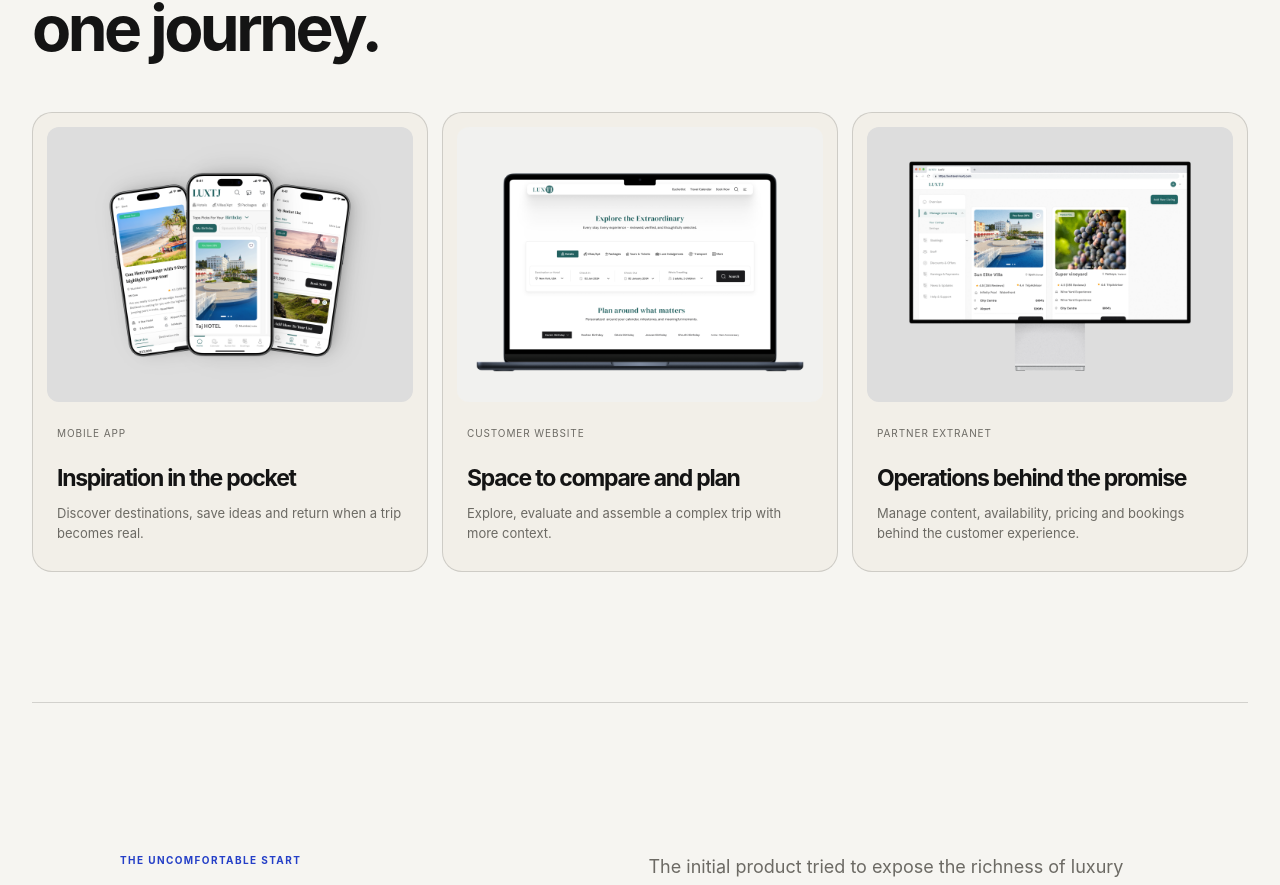
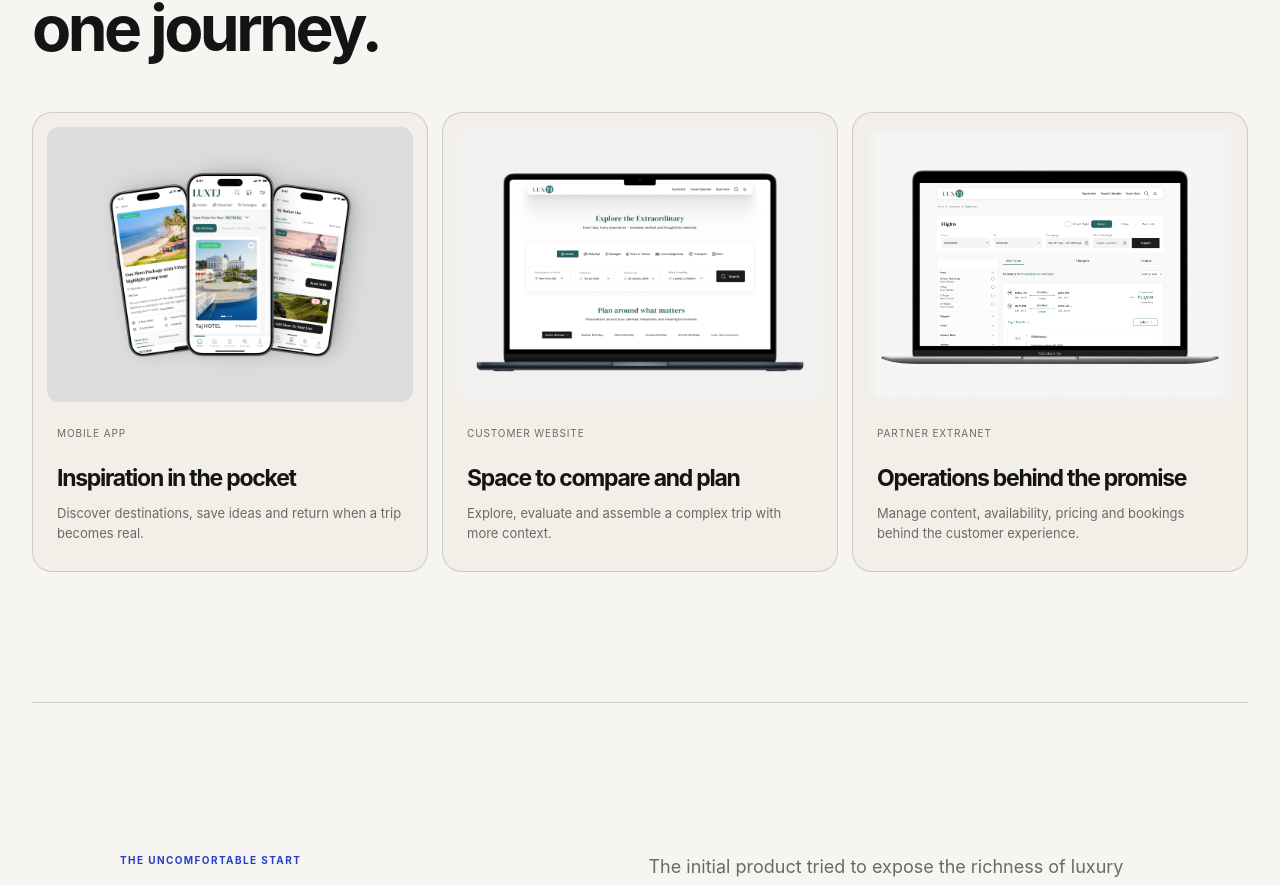
Before and after one commit to Akshayux/akshay-portfolio, a Next.js app: page /work/luxtj in a window 1280 px wide. Shown: the part 2393-3278 px from the top of the page. Built offline with nearby package versions, Linux system fonts and the light colour scheme.

Commit message:
Update LUXTJ partner extranet mockup

```diff
--- a/app/work/luxtj/page.tsx
+++ b/app/work/luxtj/page.tsx
@@ -117,7 +117,7 @@ export default function LuxtjPage(){return <main id="top" className="case-page l
     <ul><li><b>The problem</b><p>The first version asked people to interpret forms, dense checkout and an unstructured profile before showing value.</p></li><li><b>What I changed</b><p>I rebuilt four journeys around one clear starting point, progressive disclosure and the next decision.</p></li><li><b>What resulted</b><p>People understood Bucket List in 30–50 sec, checkout completed 22% faster and profile engagement rose 70%.</p></li></ul>
   </section>
 
-  <section className="case-section case-wide ecosystem-section reveal" id="ecosystem"><CaseKicker>The product I was shaping</CaseKicker><h2>One travel idea. Several moments that had to feel like one journey.</h2><div className="ecosystem-cards"><article><img src="/figma/case-11.png" alt="LUXTJ mobile application"/><span>Mobile app</span><h3>Inspiration in the pocket</h3><p>Discover destinations, save ideas and return when a trip becomes real.</p></article><article><img className="ecosystem-device-image" src="/figma/luxtj-customer-website-laptop.png" alt="LUXTJ customer website displayed on a laptop"/><span>Customer website</span><h3>Space to compare and plan</h3><p>Explore, evaluate and assemble a complex trip with more context.</p></article><article><img src="/figma/case-1.png" alt="LUXTJ partner extranet"/><span>Partner extranet</span><h3>Operations behind the promise</h3><p>Manage content, availability, pricing and bookings behind the customer experience.</p></article></div></section>
+  <section className="case-section case-wide ecosystem-section reveal" id="ecosystem"><CaseKicker>The product I was shaping</CaseKicker><h2>One travel idea. Several moments that had to feel like one journey.</h2><div className="ecosystem-cards"><article><img src="/figma/case-11.png" alt="LUXTJ mobile application"/><span>Mobile app</span><h3>Inspiration in the pocket</h3><p>Discover destinations, save ideas and return when a trip becomes real.</p></article><article><img className="ecosystem-device-image" src="/figma/luxtj-customer-website-laptop.png" alt="LUXTJ customer website displayed on a laptop"/><span>Customer website</span><h3>Space to compare and plan</h3><p>Explore, evaluate and assemble a complex trip with more context.</p></article><article><img className="ecosystem-device-image" src="/figma/luxtj-partner-extranet-laptop.png" alt="LUXTJ partner extranet flight-search interface displayed on a laptop"/><span>Partner extranet</span><h3>Operations behind the promise</h3><p>Manage content, availability, pricing and bookings behind the customer experience.</p></article></div></section>
 
   <section className="case-section case-narrow lux-origin" id="failure">
     <div className="case-split"><div className="reveal"><CaseKicker>The uncomfortable start</CaseKicker><h2>My first mistake was designing for completeness before comprehension.</h2></div><div className="reveal"><p>The initial product tried to expose the richness of luxury travel immediately. In practice, that richness became work. New concepts looked like forms, checkout became an information wall, and profile options appeared without a reason to begin.</p><blockquote><small>What changed my direction</small>A finished-looking screen can still fail if a person cannot explain what it is for, what to do first or what happens next.</blockquote></div></div>
```
Also changed, not shown: public/figma/luxtj-partner-extranet-laptop.png (added).
